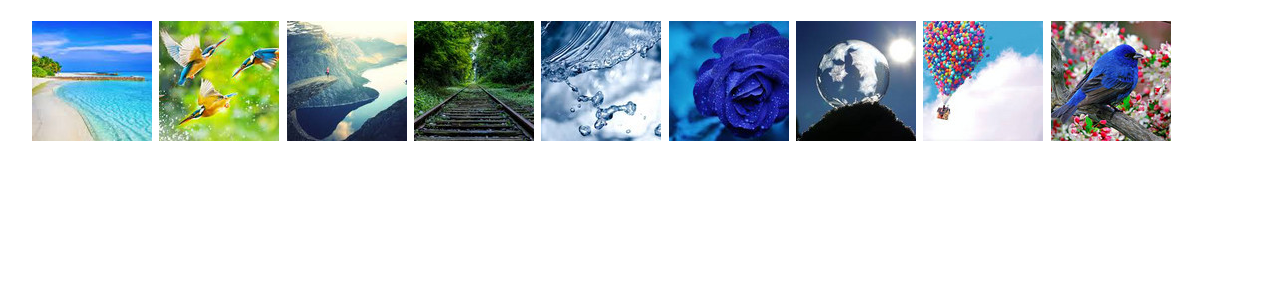
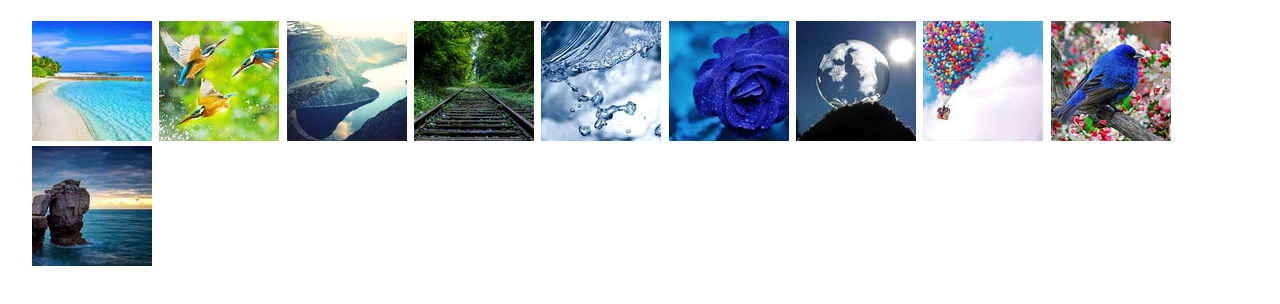
Before and after one commit to ruchikajoshi/caddy, a plain HTML site: page index.html in a window 1280 px wide. Shown: the part 96-400 px from the top of the page. Drawn offline with Linux system fonts and the light colour scheme.

Commit message:
10th picture added

```diff
--- a/index.html
+++ b/index.html
@@ -120,6 +120,16 @@
                    height="120"
                    alt="image9.jpeg" />
             </a>
+          </li>
+          <li data-src="media/large/images10.jpeg"
+              data-sub-html=""
+              data-download-url="media/large/images10.jpeg">
+            <a href="media/large/images10.jpeg">
+              <img src="media/thumbs/images10.jpeg"
+                   width="120"
+                   height="120"
+                   alt="images10.jpeg" />
+            </a>
           </li></ul>
 
     <!--
```
Also changed, not shown: media/large/images10.jpeg (added), media/thumbs/images10.jpeg (added), 1 other file.
